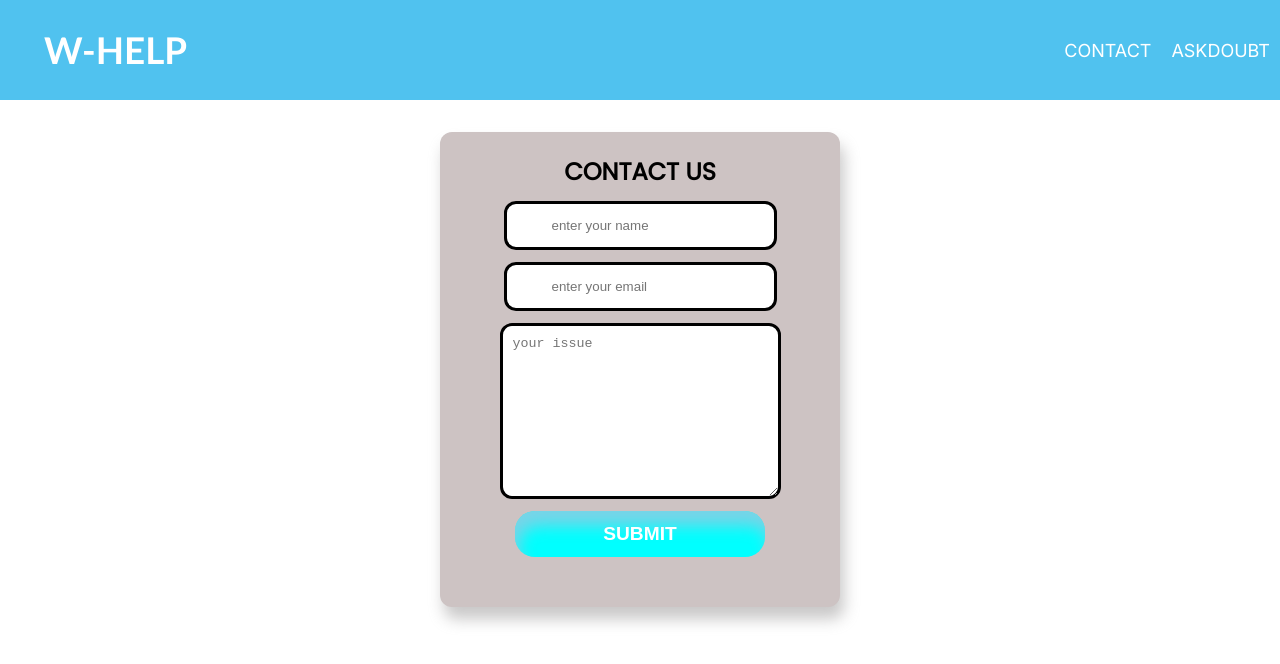
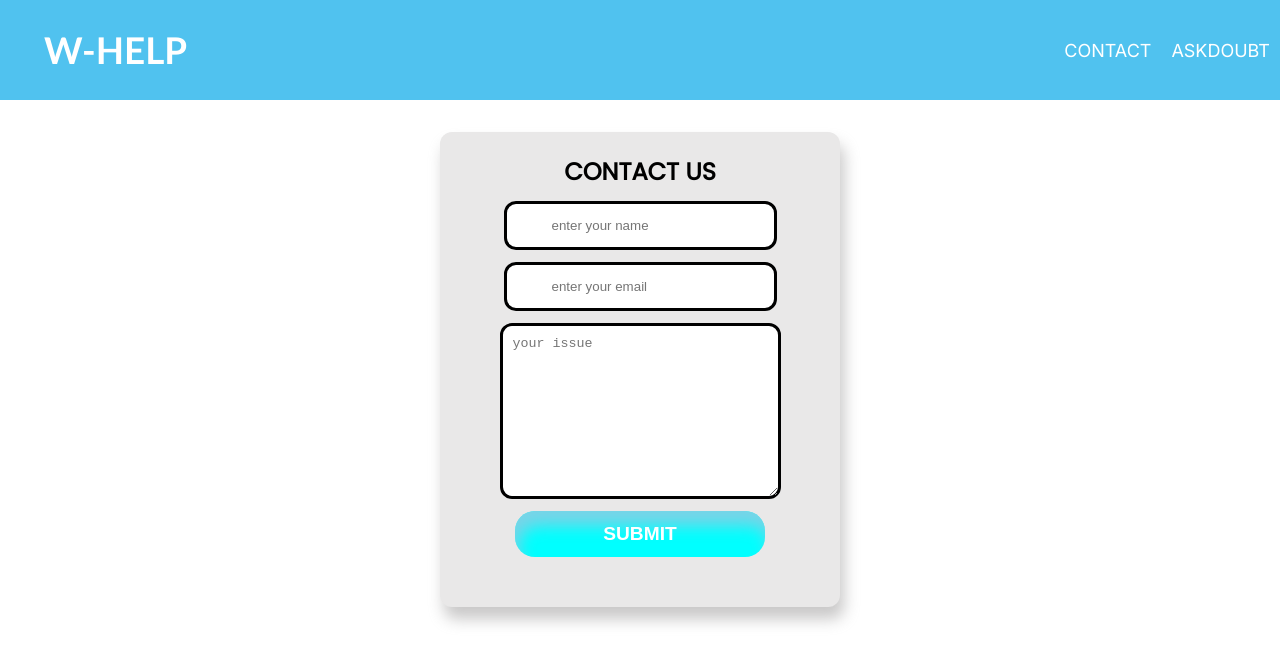
Before and after one commit to errorui/gdsc_forumwebsite, a Next.js app: page /Contact in a window 1280 px wide. Shown: the top 664 px of the page. Built offline with nearby package versions, Linux system fonts and the light colour scheme.

Commit message:
Update formstyle.css

```diff
--- a/src/app/components/form/formstyle.css
+++ b/src/app/components/form/formstyle.css
@@ -10,8 +10,8 @@
     width: 400px;
     border-radius: 12px;
     gap:12px;
-     /* background-color: #e9e8e8; */
-     background-color: rgb(205, 195, 195);
+     background-color: #e9e8e8;
+     /* background-color: rgb(205, 195, 195); */
      box-shadow: 4px 12px 15px #b5b4b4bb;
     padding: 22px 2px 50px;
 };
```
